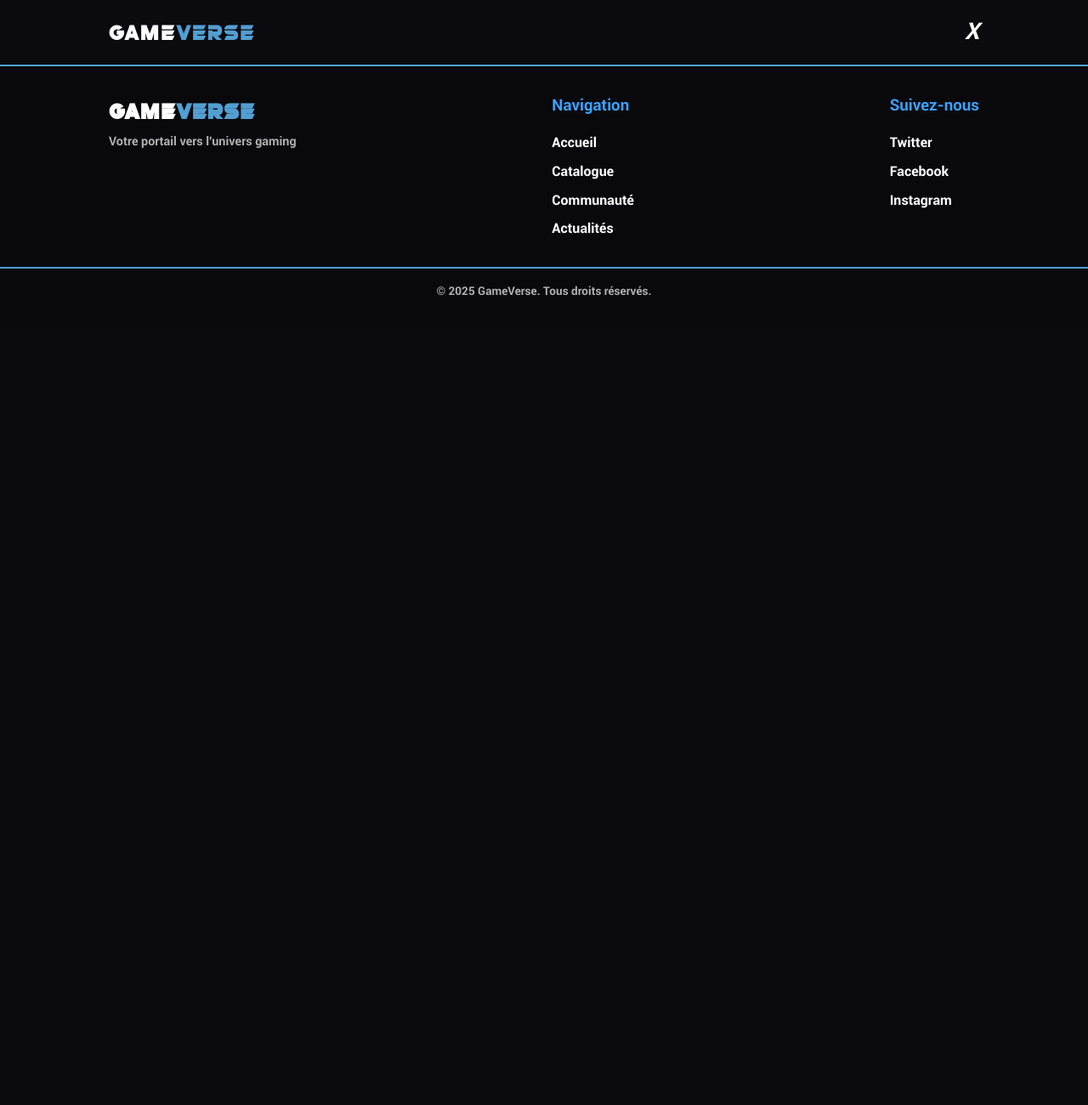
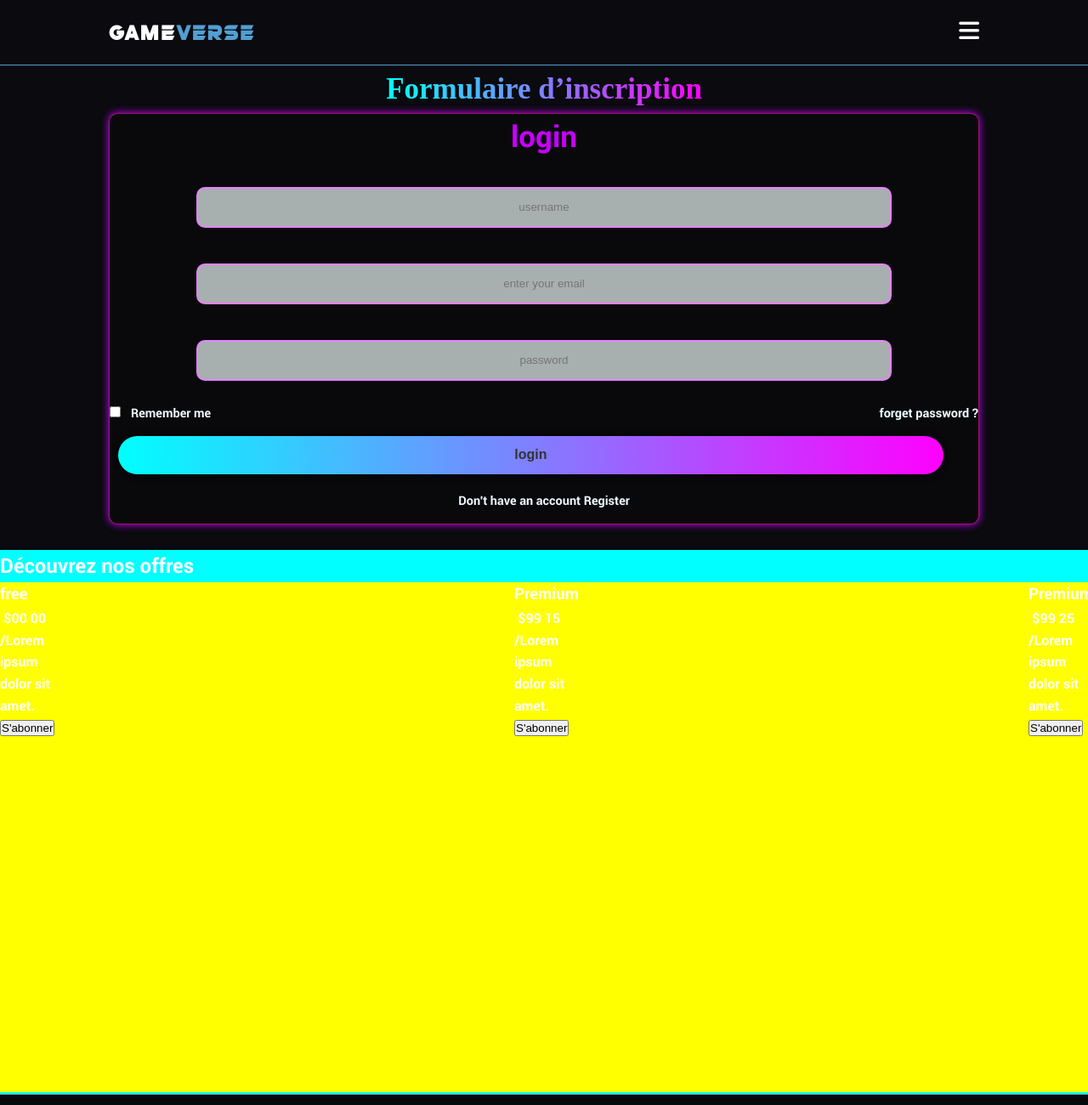
Before and after one commit to ouslimaneabdelilah/GameVerse, a plain HTML site: page views/pages/communaute.html in a window 1280 px wide. Shown: the top 1300 px of the page at 85% size. Before the commit the page ends 800 px from the top, so only its background shows below. Drawn offline with nearby package versions, Linux system fonts and the light colour scheme.

Commit message:
premier section

```diff
--- a/styles/communaute.css
+++ b/styles/communaute.css
@@ -1 +1,118 @@
 @import url("global.css");
+.wraper-section{
+    display: flex;
+    justify-content: center;
+    align-items: center;
+}
+.wraper{
+    width: 100%;
+    display: flex;
+    flex-direction: column;
+    align-items: center;
+    justify-content: center;
+
+}
+.inscription-form{
+    color: aliceblue;
+    width: 80%;
+    box-shadow: 0 0 10px var(--color-accent);
+    border-radius: 10px;
+    border: 1px solid rgba(185, 25, 129, 0.808);
+    background-color: var(--color-bg-light);
+}
+.wraper h2{
+    font-size: 35px;
+    font-family: Robot;
+    text-align: center;
+    background: var(--gradient-btn);
+    -webkit-background-clip: text;
+    -webkit-text-fill-color: transparent;
+}
+.wraper h1{
+    font-size: 35px;
+    text-align: center;
+    color: var(--color-accent)
+}
+.wraper .input-box{
+    width : 100%;
+    height:60px;
+    margin: 30px 0;
+    display: flex;
+    justify-content: center;
+}.input-box input{
+    border-radius: 10px;
+    width: 80%;
+    height: 80%;
+    border: none;
+    outline: none;
+    border: 2px solid rgb(230, 129, 255);
+     text-align: center;
+     background-color: rgb(168, 175, 175);
+}
+.wraper .Remember-forget{
+    display: flex;
+    justify-content: space-between;
+    font-size: 14.5px;
+    margin: -15px 0 15px;
+}
+.Remember-forget label input{
+    accent-color: white;
+    margin-right: 12px;
+}
+.Remember-forget a{
+    color: azure;
+    text-decoration: none;
+}
+.Remember-forget a:hover{
+    text-decoration: underline;
+}
+.wraper .btn{
+    width:95%;
+    margin-left: 10px;
+    height:45px;
+    border:none;
+    outline: none;
+    border-radius: 40px;
+    box-shadow: 0 0 10px rgba(0, 0, 0, 1);
+    cursor: pointer;
+    font-size: 16px;
+    color:#333;
+    font-weight: 600;
+}
+.wraper .register-link{
+    font-size:14.5px;
+    text-align:center;
+    margin-top:20px;
+    margin: 20px 0 15px;
+}
+.register-link p a{
+    color:aliceblue;
+    text-decoration:none;
+    font-weight: 600;
+}.register-link p a:hover{
+    text-decoration: underline;
+}.login button:hover{
+    transition:.3s;
+    background-color: rgb(213, 4, 4);
+    color: white;
+}
+.Abonnement-section{
+    background-color: red;
+    margin-top:30px ;
+    width: 100%;
+    height: 640px;
+}.Abonnement-content{
+    background-color: aqua;
+    width: 100%;
+    height: 100%;
+}
+.Abonnement-form{
+    background-color: yellow;
+    display: flex;
+    justify-content: space-between;
+    flex-wrap: wrap;
+    align-items: center;
+}.Abonnement-form div{
+    width: 70px;
+    height: 600px;
+}
--- a/views/components/nav.html
+++ b/views/components/nav.html
@@ -4,14 +4,14 @@
 
         <input type="checkbox" id="menu-toggle" />
         <label for="menu-toggle" class="menu-btn">
-            <i class="fa-solid fa-bars">X</i>
+            <i class="fa-solid fa-bars"></i>
         </label>
 
         <nav class="nav-links">
             <div class="menu-header flex-between">
                 <h2 class="menu-title">Menu</h2>
                 <label for="menu-toggle" class="close-btn">
-                    <i class="fa-solid fa-xmark">x</i>
+                    <i class="fa-solid fa-xmark"></i>
                 </label>
             </div>
 
--- a/views/pages/communaute.html
+++ b/views/pages/communaute.html
@@ -8,16 +8,74 @@
     <link rel="stylesheet" href="/styles/communaute.css">
     <link rel="stylesheet" href="/styles/footer.css">
     <link rel="stylesheet" href="/styles/nav.css">
-
+    <script src="https://kit.fontawesome.com/237dd4ebeb.js" crossorigin="anonymous"></script>
     <script src="/assets/htmx/htmx.min.js"></script>
 </head>
 
 <body>
+    <script src="https://kit.fontawesome.com/237dd4ebeb.js" crossorigin="anonymous"></script>
     <header>
         <div hx-get="../components/nav.html" hx-trigger="load" hx-swap="innerHTML"></div>
     </header>
     <main>
-
+        <section class="wraper-section">
+            <div class="wraper">
+                <h2>Formulaire d’inscription</h2>
+                <form action="" class="inscription-form">
+                    <h1>login</h1>
+                    <div class="input-box">
+                        <input type="text" placeholder="username">
+                    </div>
+                    <div class="input-box">
+                        <input type="email" placeholder="enter your email">
+                    </div>
+                    <div class="input-box">
+                        <input type="password" placeholder="password">
+                    </div>
+                    <div class="Remember-forget">
+                        <label><input type="checkbox">Remember me</label>
+                        <a href="index.html">forget password ?</a>
+                    </div>
+                    <div class="login">
+                        <button type="submit" class="btn">login</button>
+                    </div>
+                    <div class="register-link">
+                        <p>Don't have an account <a href="#">Register</a></p>
+                    </div>
+                </form>
+            </div>
+        </section>
+        <section class="Abonnement-section">
+            <div class="Abonnement-content">
+                <h2>Découvrez nos offres </h2>
+                <div class="Abonnement-form">
+                    <div class="offre-1">
+                        <h3>free</h3>
+                        <img src="" alt="">
+                        <span>$00</span>
+                        <span>00</span>
+                        <p>/Lorem ipsum dolor sit amet.</p>
+                        <button>S'abonner</button>
+                    </div>
+                    <div class="offre-2">
+                        <h3>Premium</h3>
+                        <img src="" alt="">
+                        <span>$99</span>
+                        <span>15</span>
+                        <p>/Lorem ipsum dolor sit amet.</p>
+                        <button>S'abonner</button>
+                    </div>
+                    <div class="offre-3">
+                        <h3>Premium</h3>
+                        <img src="" alt="">
+                        <span>$99</span>
+                        <span>25</span>
+                        <p>/Lorem ipsum dolor sit amet.</p>
+                        <button>S'abonner</button>
+                    </div>
+                </div>
+            </div>
+        </section>
     </main>
     <footer>
         <div hx-get="../components/footer.html" hx-trigger="load" hx-swap="innerHTML"></div>
```
Also changed, not shown: views/pages/actualites.html (+1 -1 lines), views/pages/catalogue.html (+1 -1 lines), views/pages/home.html (+1 -2 lines).
